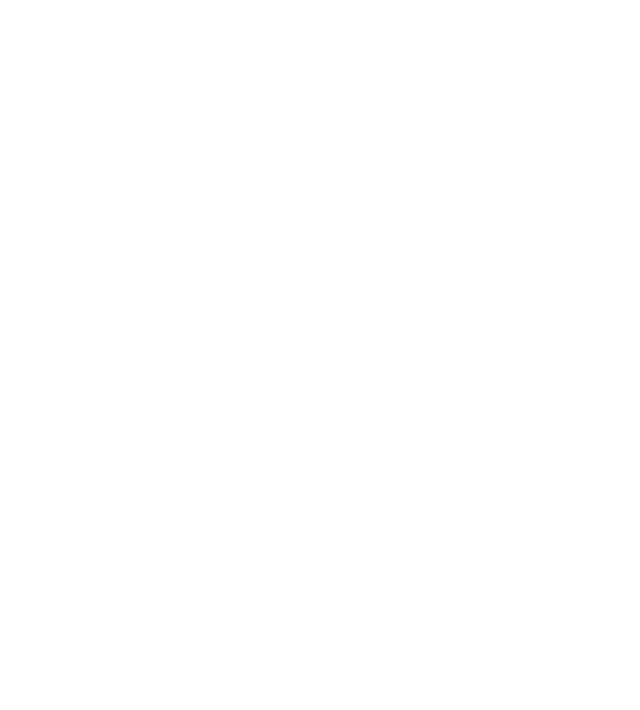
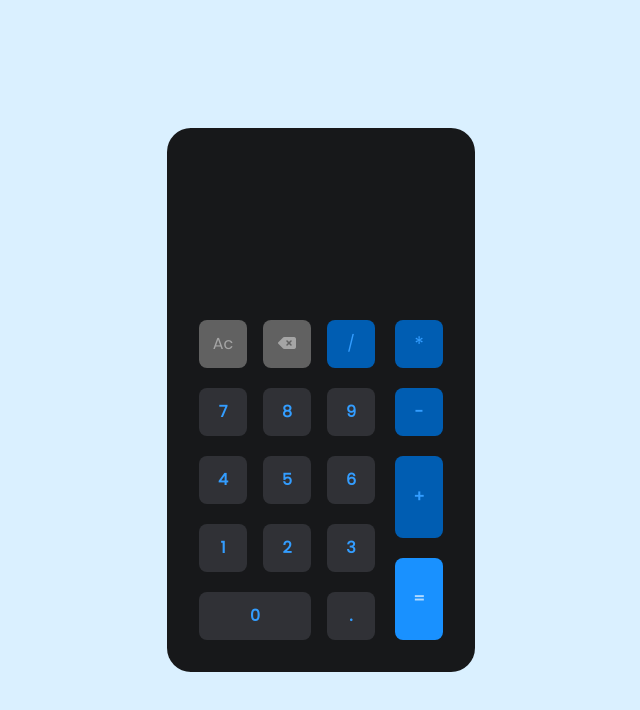
Before and after one commit to Lenobre/calculadora, a website: page src/index.html in a window 1280 px wide. Shown: the whole page, without its empty margins (319-959 px from the left). Drawn offline with Linux system fonts and the light colour scheme.

Commit message:
Front-end criado

```diff
--- a/src/css/input.css
+++ b/src/css/input.css
@@ -1,3 +1,5 @@
+@import url("https://fonts.googleapis.com/css2?family=Poppins&display=swap");
+
 @tailwind base;
 @tailwind components;
 @tailwind utilities;
--- a/src/index.html
+++ b/src/index.html
@@ -4,7 +4,171 @@
     <meta charset="UTF-8" />
     <meta name="viewport" content="width=device-width, initial-scale=1.0" />
     <title>Calculator</title>
-    <link rel="stylesheet" href="./css/input.css" />
+    <link
+      rel="stylesheet"
+      href="https://cdnjs.cloudflare.com/ajax/libs/font-awesome/6.5.2/css/all.min.css"
+      integrity="sha512-SnH5WK+bZxgPHs44uWIX+LLJAJ9/2PkPKZ5QiAj6Ta86w+fsb2TkcmfRyVX3pBnMFcV7oQPJkl9QevSCWr3W6A=="
+      crossorigin="anonymous"
+      referrerpolicy="no-referrer"
+    />
+    <link rel="stylesheet" href="./css/style.css" />
   </head>
-  <body></body>
+  <body class="bg-background h-screen relative">
+    <div
+      class="font-poppins flex flex-col bg-calculator-background left-1/2 top-1/2 absolute -translate-x-1/2 -translate-y-1/2 p-8 rounded-3xl"
+    >
+      <div class="flex flex-col text-right pb-10 pt-16">
+        <span
+          class="text-primary-gray text-base"
+          id="calculator-register"
+        ></span>
+        <span class="text-white text-2xl"></span>
+      </div>
+      <div class="flex gap-5 pt-14 text-center">
+        <div class="flex flex-col gap-5">
+          <ul class="flex gap-4">
+            <li>
+              <button
+                class="text-secondary-gray bg-tertiary-gray w-12 h-12 rounded-lg calculator-action"
+              >
+                Ac
+              </button>
+            </li>
+            <li>
+              <button
+                class="text-secondary-gray bg-tertiary-gray w-12 h-12 rounded-lg calculator-action"
+              >
+                <i class="fas fa-backspace"></i>
+              </button>
+            </li>
+            <li>
+              <button
+                class="w-12 h-12 rounded-lg text-primary-blue bg-secondary-blue calculator-action"
+              >
+                /
+              </button>
+            </li>
+          </ul>
+          <ul class="flex gap-4 text-primary-blue">
+            <li>
+              <button
+                class="bg-primary-dark rounded-lg font-semibold w-12 h-12"
+              >
+                7
+              </button>
+            </li>
+            <li>
+              <button
+                class="bg-primary-dark rounded-lg font-semibold w-12 h-12"
+              >
+                8
+              </button>
+            </li>
+            <li>
+              <button
+                class="bg-primary-dark rounded-lg font-semibold w-12 h-12"
+              >
+                9
+              </button>
+            </li>
+          </ul>
+          <ul class="flex gap-4 text-primary-blue">
+            <li>
+              <button
+                class="bg-primary-dark rounded-lg font-semibold w-12 h-12"
+              >
+                4
+              </button>
+            </li>
+            <li>
+              <button
+                class="bg-primary-dark rounded-lg font-semibold w-12 h-12"
+              >
+                5
+              </button>
+            </li>
+            <li>
+              <button
+                class="bg-primary-dark rounded-lg font-semibold w-12 h-12"
+              >
+                6
+              </button>
+            </li>
+          </ul>
+          <ul class="flex gap-4 text-primary-blue">
+            <li>
+              <button
+                class="bg-primary-dark rounded-lg font-semibold w-12 h-12"
+              >
+                1
+              </button>
+            </li>
+            <li>
+              <button
+                class="bg-primary-dark rounded-lg font-semibold w-12 h-12"
+              >
+                2
+              </button>
+            </li>
+            <li>
+              <button
+                class="bg-primary-dark rounded-lg font-semibold w-12 h-12"
+              >
+                3
+              </button>
+            </li>
+          </ul>
+          <ul class="flex gap-4 text-primary-blue">
+            <li>
+              <button
+                class="bg-primary-dark rounded-lg font-semibold w-28 h-12"
+              >
+                0
+              </button>
+            </li>
+            <li>
+              <button
+                class="bg-primary-dark rounded-lg font-semibold w-12 h-12"
+              >
+                .
+              </button>
+            </li>
+          </ul>
+        </div>
+        <div>
+          <ul class="flex flex-col gap-5 h-full text-primary-blue">
+            <li>
+              <button
+                class="w-12 h-12 rounded-lg bg-secondary-blue text-xl calculator-action"
+              >
+                *
+              </button>
+            </li>
+            <li>
+              <button
+                class="bg-secondary-blue rounded-lg font-semibold w-12 h-12 calculator-action"
+              >
+                -
+              </button>
+            </li>
+            <li class="flex-1">
+              <button
+                class="bg-secondary-blue rounded-lg font-semibold w-12 h-full calculator-action"
+              >
+                +
+              </button>
+            </li>
+            <li class="flex-1">
+              <button
+                class="bg-tertiary-blue text-quaternary-blue rounded-lg font-semibold w-12 h-full calculator-action"
+              >
+                =
+              </button>
+            </li>
+          </ul>
+        </div>
+      </div>
+    </div>
+    <script type="module" async src="./scripts/main.js"></script>
+  </body>
 </html>
--- a/tailwind.config.js
+++ b/tailwind.config.js
@@ -2,6 +2,22 @@
 module.exports = {
   content: ["./src/**/*.{html,js}"],
   theme: {
+    colors: {
+      background: "#DAF0FF",
+      "calculator-background": "#17181A",
+      white: "#fff",
+      "primary-dark": "#303136",
+      "primary-blue": "#339DFF",
+      "secondary-blue": "#005DB2",
+      "tertiary-blue": "#1991FF",
+      "quaternary-blue": "#B2DAFF",
+      "primary-gray": "#818181",
+      "secondary-gray": "#A5A5A5",
+      "tertiary-gray": "#616161",
+    },
+    fontFamily: {
+      poppins: ["Poppins"],
+    },
     extend: {},
   },
   plugins: [],
```
Also changed, not shown: src/css/style.css (added).
